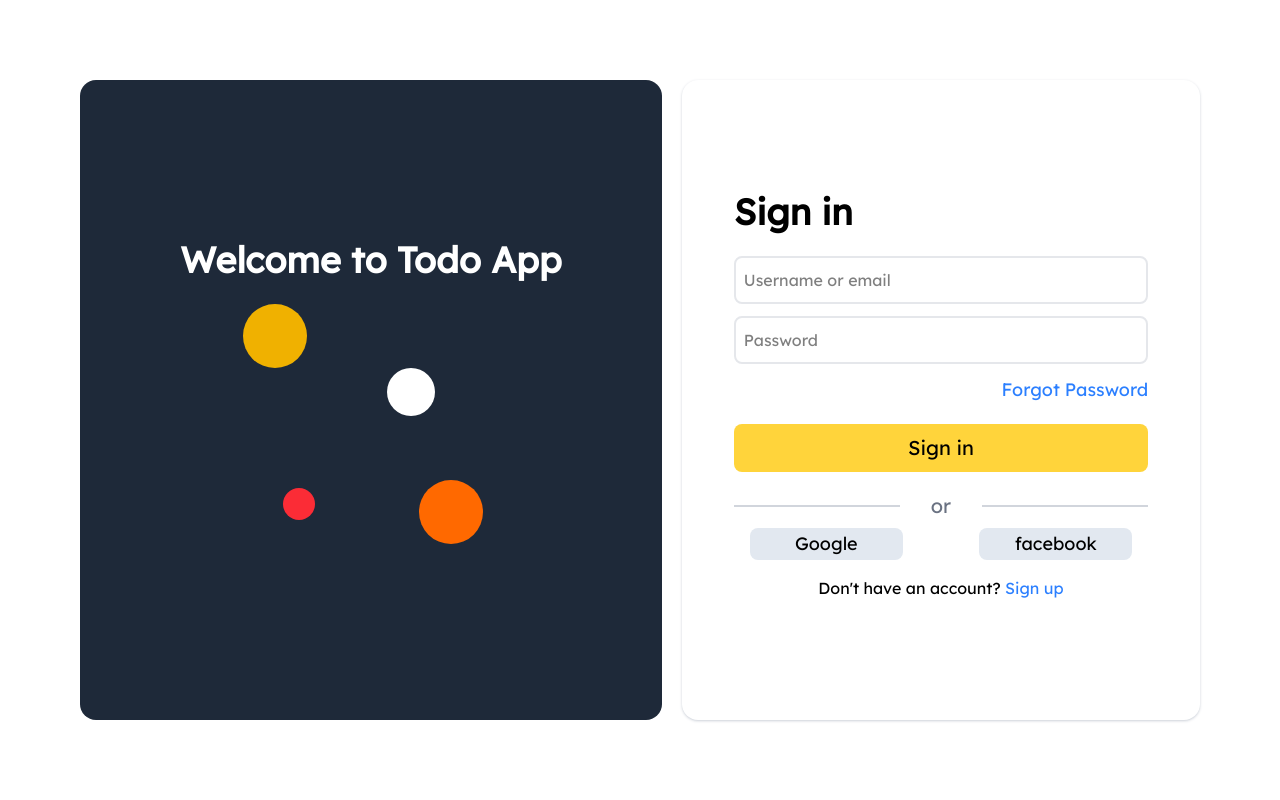
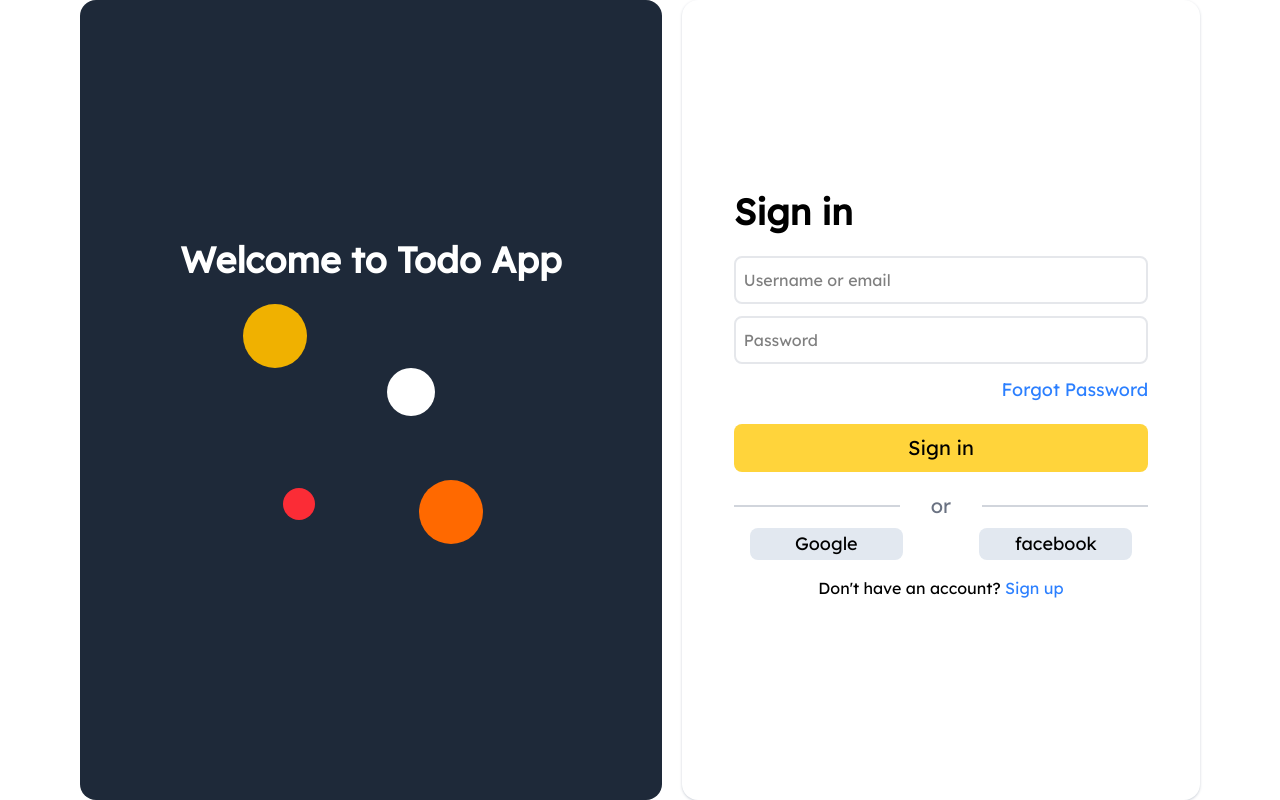
Before and after one commit to vishalpanchal1024/TodoApp-frontend, a React (Vite) app: page /login in a window 1280 px wide. Built offline with nearby package versions, Linux system fonts and the light colour scheme.

Commit message:
Change auth pages design

```diff
--- a/src/features/auth/pages/Layout.tsx
+++ b/src/features/auth/pages/Layout.tsx
@@ -3,7 +3,7 @@ import { FC, ReactElement } from "react"
 
 const Layout: FC<IAuthLayout> = ({ children }): ReactElement => {
     return (
-        <div className='flex h-screen w-full p-8 md:p-20 md:gap-5 ' >
+        <div className='flex py-10 md:py-0 md:h-screen w-full p-8 md:p-20 md:gap-5 ' >
             {/* left side */}
             <div className="bg-gray-800 text-white flex-1 md:flex flex-col justify-center items-center p-8 rounded-2xl hidden ">
                 <h2 className="text-4xl font-bold mb-6">Welcome to Todo App</h2>
@@ -17,7 +17,7 @@ const Layout: FC<IAuthLayout> = ({ children }): ReactElement => {
             </div>
 
             {/* right side */}
-            <div className="flex-1 shadow-sm shadow-gray-300 bg-white rounded-2xl flex items-center justify-center">
+            <div className="flex-1 shadow-sm shadow-gray-300 bg-white rounded-2xl flex items-center justify-center py-10">
                 {children}
             </div>
         </div>
```
